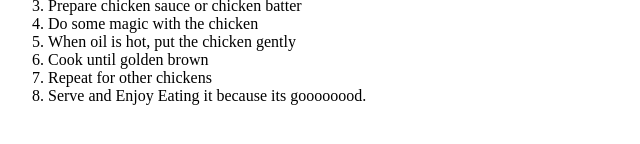
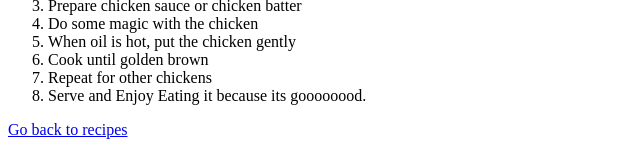
Before and after one commit to ejsadiarin/odin-recipe, a plain HTML site: page recipes/chicken.html in a window 1280 px wide. Shown: the part 659-803 px from the top of the page, without its empty margins (0-640 px from the left). Drawn offline with Linux system fonts and the light colour scheme.

Commit message:
FINISHED MVP: Chicken Recipe. TODO: add more recipe

```diff
--- a/recipes/chicken.html
+++ b/recipes/chicken.html
@@ -28,5 +28,6 @@
         <li>Repeat for other chickens</li>
         <li>Serve and Enjoy Eating it because its goooooood.</li>
     </ol>
+    <a href="../index.html">Go back to recipes</a>
 </body>
 </html>
```
